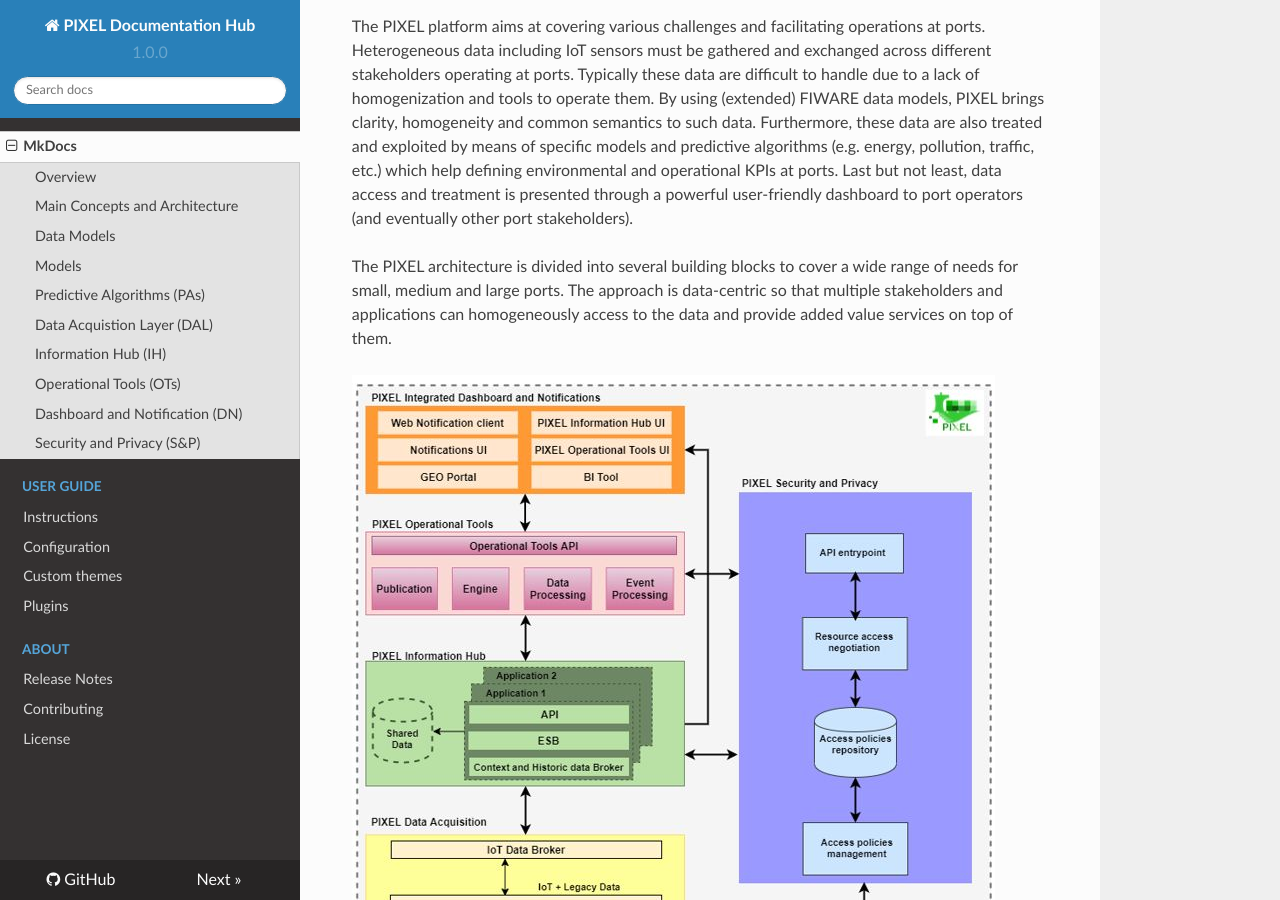
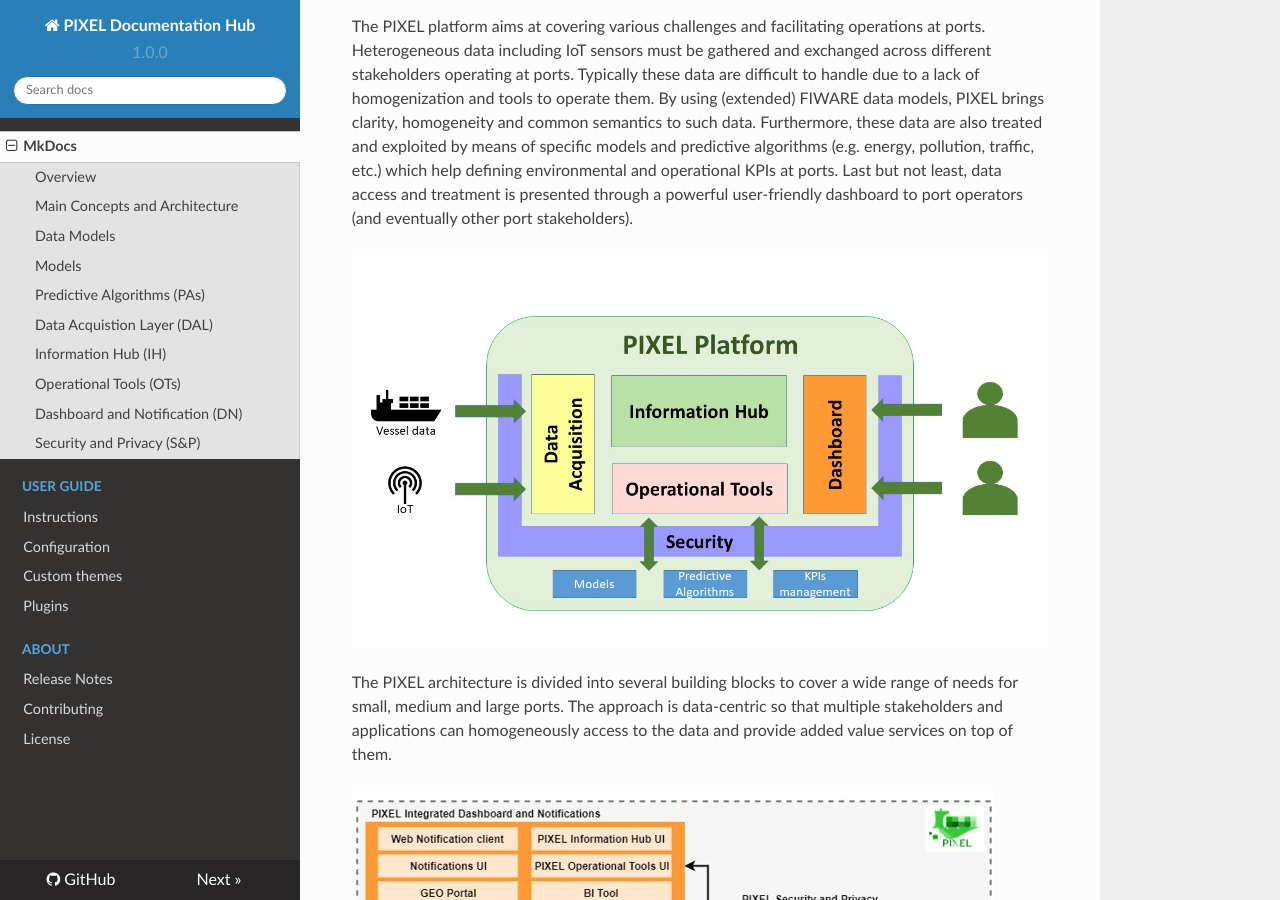
Before and after one commit to pixel-ports/docs-hub, an MkDocs documentation site: the page built from docs/index.md, in a window 1280 px wide and 900 px high, scrolled down 666 px. Built offline with MkDocs 1.6.1, drawn with Linux system fonts in a browser that asks for light colours; nearby versions of some CDN libraries; old or Windows-style settings are respelled for this version of MkDocs.

Commit message:
Update index.md

```diff
--- a/docs/index.md
+++ b/docs/index.md
@@ -20,6 +20,8 @@ PIXEL has been financed by the Horizon 2020 initiative of the European Commissio
 
 The PIXEL platform aims at covering various challenges and facilitating operations at ports. Heterogeneous data including IoT sensors must be gathered and exchanged across different stakeholders operating at ports. Typically these data are difficult to handle due to a lack of homogenization and tools to operate them.
 By using (extended) FIWARE data models, PIXEL brings clarity, homogeneity and common semantics to such data. Furthermore, these data are also treated and exploited by means of specific models and predictive algorithms (e.g. energy, pollution, traffic, etc.) which help defining environmental and operational KPIs at ports. Last but not least, data access and treatment is presented through a powerful user-friendly dashboard to port operators (and eventually other port stakeholders).
+
+![PIXEL High-Level Modules](img/PIXEL_main_concepts.jpg)
 
 
 The PIXEL architecture is divided into several building blocks to cover a wide range of needs for small, medium and large ports. The approach is data-centric so that multiple stakeholders and applications can homogeneously access to the data and provide added value services on top of them.
```
